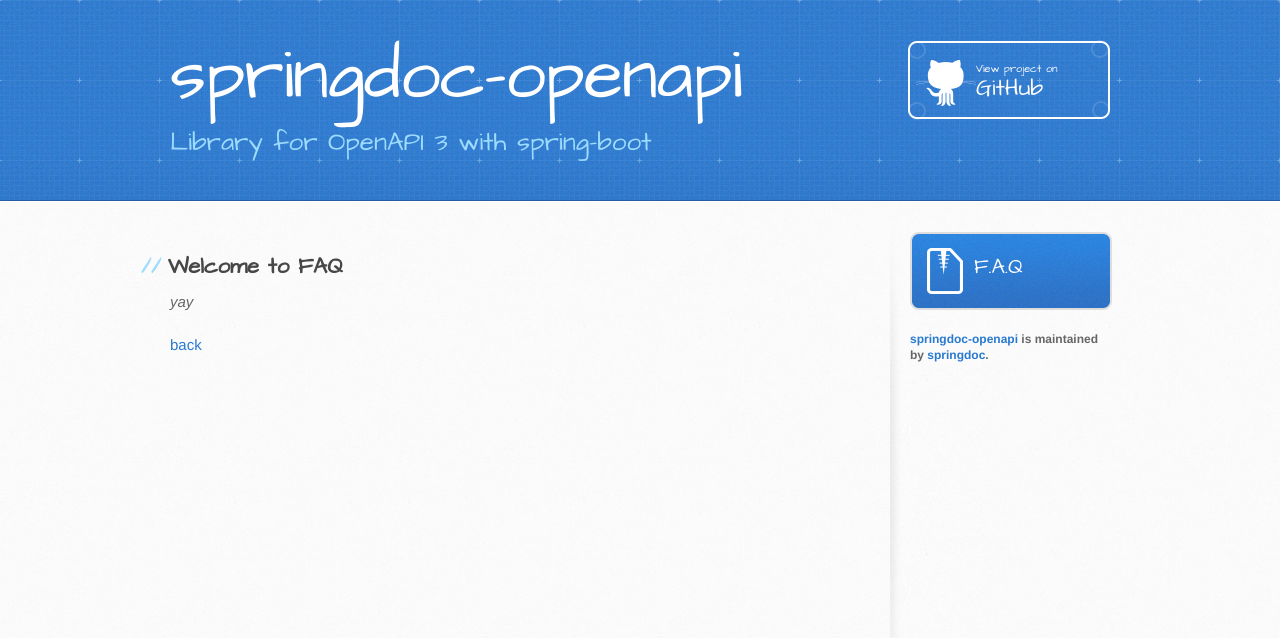
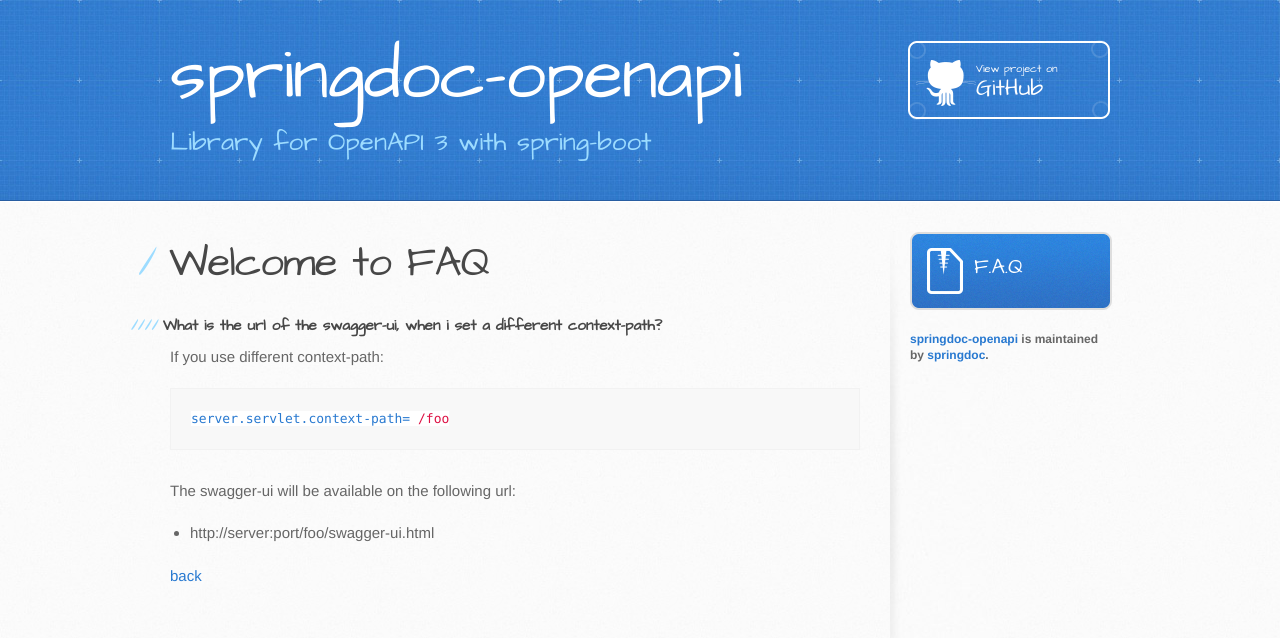
Before and after one commit to springdoc/springdoc-openapi-demos, a Jekyll site: the page built from docs/faq.md, in a window 1280 px wide. Shown: the top 638 px of the page. Built offline with Jekyll 4.4.1, drawn with Linux system fonts in a browser that asks for light colours; our own code applies the rules of GitHub Pages for plain Markdown files.

Commit message:
FAQ UPDATE

````diff
--- a/docs/faq.md
+++ b/docs/faq.md
@@ -2,8 +2,18 @@
 layout: default
 ---
 
-## Welcome to FAQ
+# Welcome to FAQ
 
-_yay_
+
+#### What is the url of the swagger-ui, when i set a different context-path?
+
+If you use different context-path:
+```properties
+server.servlet.context-path= /foo
+```
+The swagger-ui will be available on the following url:
+- http://server:port/foo/swagger-ui.html
+
+
 
 [back](./)
````
